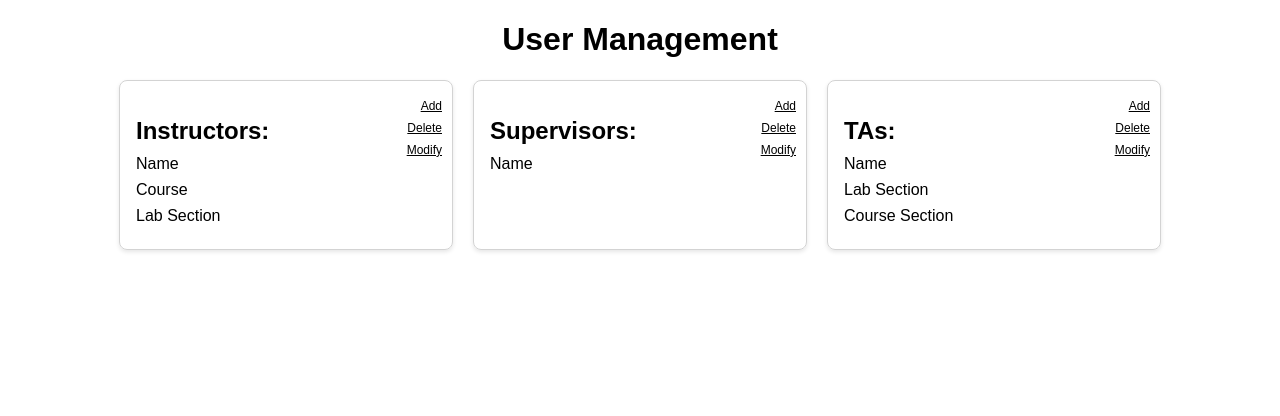
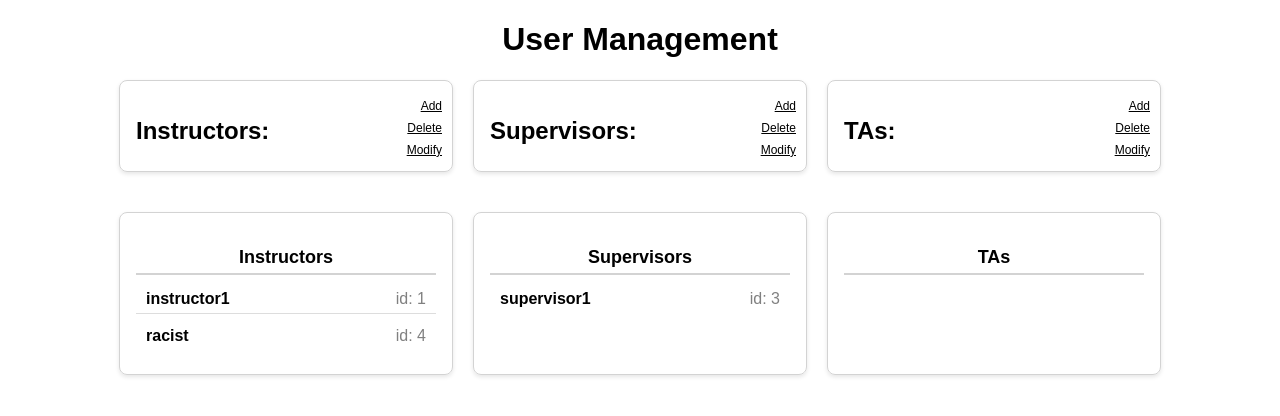
Before and after one commit to k-sato-uwm/Low-Level-Designers-Official, a Django app: page /usermanagement/ in a window 1280 px wide. Shown: the top 416 px of the page. Run offline with Django 5.2, Linux system fonts and the light colour scheme; data comes from the database, SQL or seed files in the repository.

Commit message:
Changes made to user management

```diff
--- a/scheduler/views.py
+++ b/scheduler/views.py
@@ -152,6 +152,9 @@ class UserManagementView(View):
         })
 
     def post(self, request):
+        instructors = User.objects.filter(role='Instructor')
+        supervisors = User.objects.filter(role='Supervisor')
+        tas = User.objects.filter(role='TA')
 
         #action to keep track if user clicks add, edit, or delete
         action = request.POST.get('action')
@@ -209,4 +212,7 @@ class UserManagementView(View):
             'success': result['message'] if result['success'] else None,
             'error': result['message'] if not result['success'] else None,
             'role': role,
+            'instructors': instructors,
+            'supervisors': supervisors,
+            'tas': tas,
         })
--- a/templates/user_management.html
+++ b/templates/user_management.html
@@ -8,6 +8,11 @@
     }
     h1 {
         text-align: center;
+    }
+    h4 {
+        text-align: center;
+        margin-top: 20px;  /* Adjust top margin if needed */
+        margin-bottom: 10px;  /* Adjust bottom margin if needed */
     }
     .container {
         display: flex;
@@ -77,7 +82,58 @@
         border-radius: 8px;
         margin-top: 10px;
     }
+    .section-container {
+        display: flex;
+        justify-content: center;
+        gap: 20px;
+        margin-top: 40px;
+        text-align: center;
+    }
+    .list {
+        text-align: left;
+        border: 1px solid lightgrey;
+        border-radius: 8px;
+        padding: 16px;
+        box-shadow: 0 2px 4px rgba(0, 0, 0, 0.1);
+        width: 300px;
+    }
+    .list h3 {
+        text-align: center;
+        margin-bottom: 10px;
+        font-size: 18px;
+        border-bottom: 2px solid lightgray;
+        padding-bottom: 5px;
+    }
+    .list ul {
+        list-style-type: none;
+        padding: 0;
+        margin: 0;
+    }
+    .list ul li {
+        margin: 8px 0;
+        padding: 5px 10px;
+        border-bottom: 1px solid #ddd;
+    }
+    .list ul li:last-child {
+        border: none;
+    }
+    .list ul li {
+        display: flex; /* This ensures the username and user_id are aligned */
+        justify-content: space-between; /* Adds spacing between username and user_id */
+        align-items: center; /* Ensures vertical alignment */
+        margin: 8px 0;
+        padding: 5px 10px;
+        border-bottom: 1px solid #ddd;
+    }
+    .list ul li .username {
+        font-weight: bold; /* To distinguish the username visually */
+    }
+    .list ul li .user-id {
+        color: gray; /* Matches the subdued style of user_id */
+        text-align: right; /* Ensures the user_id is properly aligned */
+    }
     </style>
+
     <script>
         function toggleForm(formId) {
             const form = document.getElementById(formId);
@@ -92,11 +148,6 @@
         <!-- Instructors Card -->
         <div class="card">
             <h2>Instructors:</h2>
-            <ul>
-                <li>Name</li>
-                <li>Course</li>
-                <li>Lab Section</li>
-            </ul>
             <div class="edit-section">
                 <ul>
                     <li onclick="toggleForm('Instructor-add-form')">Add</li>
@@ -148,13 +199,9 @@
             </form>
         </div>
 
-        <!-- Repeat for Supervisors and TAs -->
         <!-- Supervisors Card -->
         <div class="card">
             <h2>Supervisors:</h2>
-            <ul>
-                <li>Name</li>
-            </ul>
             <div class="edit-section">
                 <ul>
                     <li onclick="toggleForm('Supervisor-add-form')">Add</li>
@@ -209,11 +256,6 @@
         <!-- TAs Card -->
         <div class="card">
             <h2>TAs:</h2>
-            <ul>
-                <li>Name</li>
-                <li>Lab Section</li>
-                <li>Course Section</li>
-            </ul>
             <div class="edit-section">
                 <ul>
                     <li onclick="toggleForm('TA-add-form')">Add</li>
@@ -265,5 +307,49 @@
             </form>
         </div>
     </div>
+
+
+<div class="section-container">
+
+    <!-- Instructor Section -->
+    <div class="list">
+        <h3>Instructors</h3>
+        <ul>
+            {% for instructor in instructors %}
+                <li>
+                    <span class="username">{{ instructor.username }}</span>
+                    <span class="user-id">id: {{ instructor.user_id }}</span>
+                </li>
+            {% endfor %}
+        </ul>
+    </div>
+
+    <!-- Supervisor Section -->
+    <div class="list">
+        <h3>Supervisors</h3>
+        <ul>
+            {% for supervisor in supervisors %}
+                <li>
+                    <span class="username">{{ supervisor.username }}</span>
+                    <span class="user-id">id: {{ supervisor.user_id }}</span>
+                </li>
+            {% endfor %}
+        </ul>
+    </div>
+
+    <!-- TA Section -->
+    <div class="list">
+        <h3>TAs</h3>
+        <ul>
+            {% for ta in tas %}
+                <li>
+                    <span class="username">{{ ta.username }}</span>
+                    <span class="user-id">{{ ta.user_id }}</span>
+                </li>
+            {% endfor %}
+        </ul>
+    </div>
+</div>
+
 </body>
 </html>
```
Lines whose indentation alone changed are shown as unchanged.
